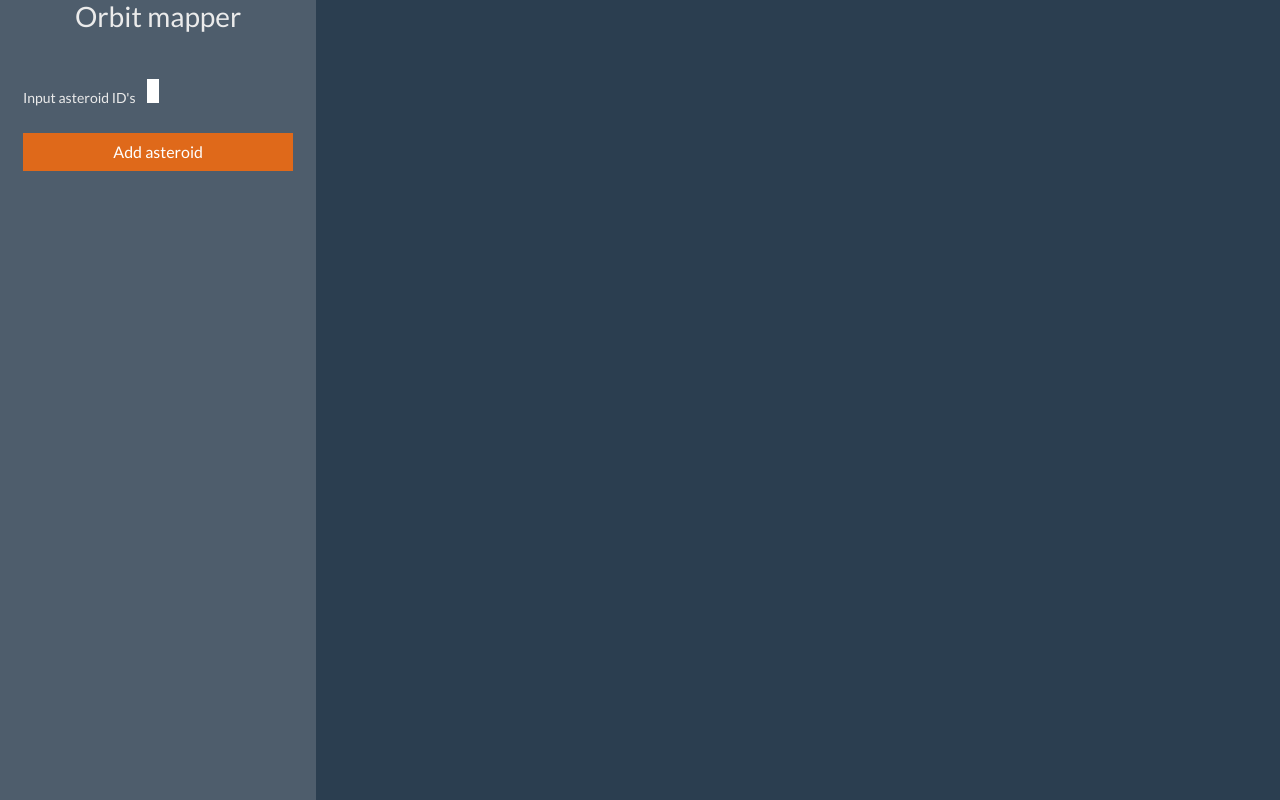
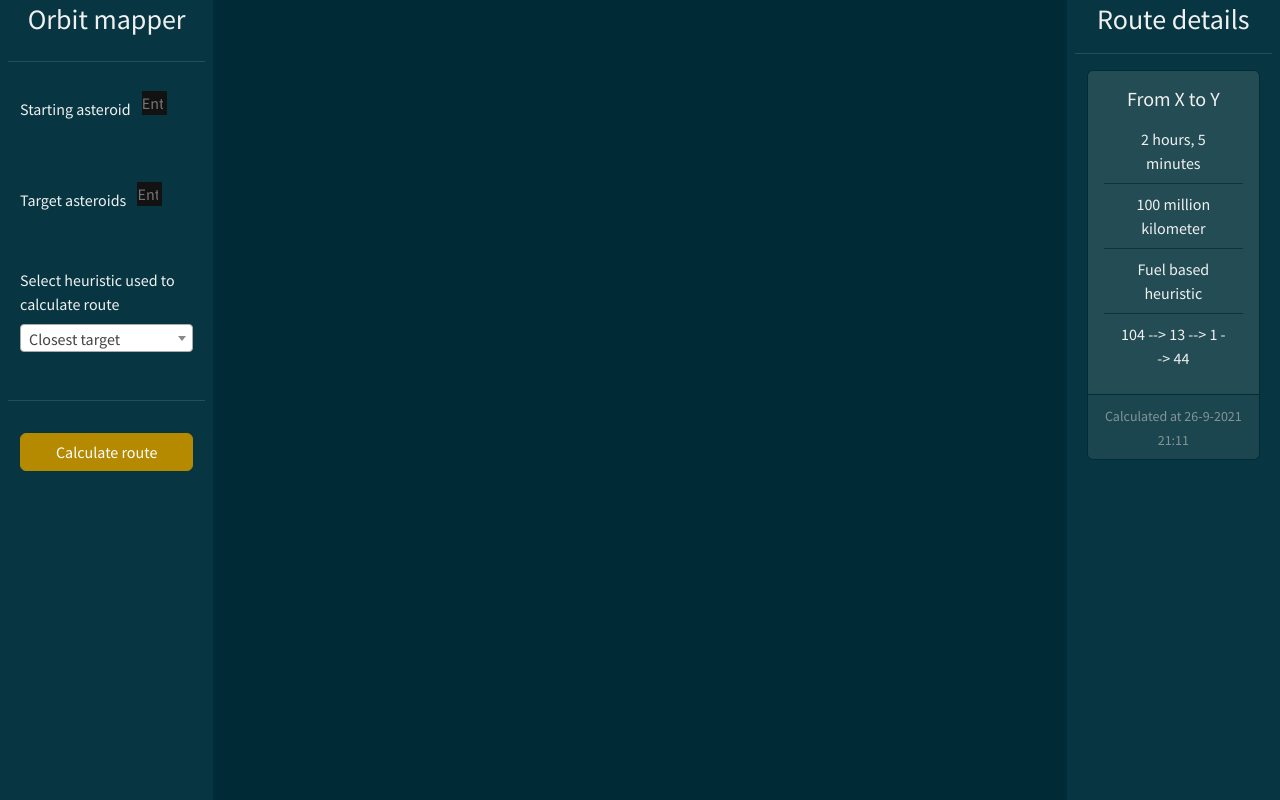
Before and after one commit to MichaelVerdegaal/InfluenceOrbitMapper, a Flask app: page / in a window 1280 px wide. Run offline with Flask 2, Linux system fonts and the light colour scheme; style sheets or scripts are compiled from the project's sources; parts of the project's set-up code (start-up, migrations or seed data) failed here and were passed over; some libraries are stand-ins or nearby versions.

Commit message:
Update sidebar content

```diff
--- a/viewer/frontend/static/sass/base/_base.sass
+++ b/viewer/frontend/static/sass/base/base.sass
@@ -3,5 +3,5 @@
 html
   height: 100%
 
-p, span
+p, label, span, h1, h2, h3, h4, h5, h6
   color: $textwhite
--- a/viewer/frontend/static/sass/components/sidebar.sass
+++ b/viewer/frontend/static/sass/components/sidebar.sass
@@ -1,8 +1,6 @@
-#sidebar-container
-  padding-left: 0
-
-  #sidebarTitle
-    text-align: center
+.sidebarTitle
+  text-align: center
+  margin-top: 0.2rem
 
 
 .sidebarInput
@@ -17,4 +15,4 @@
 
 .sidebarInputGroup
   margin-top: 0.5rem
-  margin-bottom: 1rem
+  margin-bottom: 2rem
--- a/viewer/frontend/static/sass/main.sass
+++ b/viewer/frontend/static/sass/main.sass
@@ -1,3 +1,5 @@
 @import 'base/base'
 
 @import 'components/sidebar'
+
+@import 'pages/main_viewer'
--- /dev/null
+++ b/viewer/frontend/static/sass/pages/main_viewer.sass
@@ -0,0 +1,6 @@
+#content-container
+  padding-left: 0
+  padding-right: 0
+
+.card-title
+  text-align: center
--- a/viewer/frontend/templates/base.html
+++ b/viewer/frontend/templates/base.html
@@ -11,8 +11,9 @@
     {#    <link rel="icon" href="{{ url_for('static', filename='images/brand-logo-favicon.png') }}">#}
 
     <!-- Bootstrap 5 + Bootswatch theme-->
-    <link rel="stylesheet" href="https://cdn.jsdelivr.net/npm/bootswatch@4.5.2/dist/superhero/bootstrap.min.css"
-          integrity="sha384-HnTY+mLT0stQlOwD3wcAzSVAZbrBp141qwfR4WfTqVQKSgmcgzk+oP0ieIyrxiFO" crossorigin="anonymous">
+    <link rel="stylesheet" href="https://cdnjs.cloudflare.com/ajax/libs/bootswatch/5.1.1/solar/bootstrap.min.css"
+          integrity="sha512-OquBRrYVEj+u1aovfPXO4gnM6+eN/DCTkywhDEZgxf/qr8Sw93gL9mlIOEosKk/AVJi2mAIpwwpDqvF5kry3Bw=="
+          crossorigin="anonymous" referrerpolicy="no-referrer"/>
     <script src="https://cdn.jsdelivr.net/npm/bootstrap@5.0.2/dist/js/bootstrap.bundle.min.js"
             integrity="sha384-MrcW6ZMFYlzcLA8Nl+NtUVF0sA7MsXsP1UyJoMp4YLEuNSfAP+JcXn/tWtIaxVXM"
             crossorigin="anonymous"></script>
--- a/viewer/frontend/templates/main_viewer.html
+++ b/viewer/frontend/templates/main_viewer.html
@@ -4,48 +4,113 @@
     <title>Orbit Mapper</title>
     <script src="{{ url_for('static', filename='js/asteroid.js') }}"></script>
 
-    <div class="container-fluid" id="sidebar-container">
+    <div class="container-fluid" id="content-container">
         <div class="row flex-nowrap">
-            <div class="col-auto col-md-3 col-xl-3 px-sm-2 px-0 bg-dark">
+            <!-- Sidebar content -->
+            <div class="col-auto col-md-3 col-xl-2 px-sm-2 px-0 bg-dark">
                 <div class="d-flex flex-column min-vh-100">
-                    <!-- Starting from here, enter sidebar content -->
-                    <h3 id="sidebarTitle">Orbit mapper</h3>
-                    <br>
+                    <h3 class="sidebarTitle">Orbit mapper</h3>
+                    <hr>
 
                     <div class="container-fluid sidebarInputGroup">
-                        <label for="asteroidIdInput" class="form-label">Input asteroid ID's</label>
-                        <select class="js-example-basic-multiple sidebarInput" id="asteroidIdInput"
+                        <label for="asteroidStartInput" class="form-label">Starting asteroid</label>
+                        <select class="js-example-basic-multiple sidebarInput" id="asteroidStartInput"
                                 multiple="multiple"></select>
+                    </div>
+
+                    <div class="container-fluid sidebarInputGroup">
+                        <label for="asteroidTargetInput" class="form-label">Target asteroids</label>
+                        <select class="js-example-basic-multiple sidebarInput" id="asteroidTargetInput"
+                                multiple="multiple"></select>
+
+                    </div>
+
+                    <div class="container-fluid sidebarInputGroup">
+                        <label for="asteroidTargetInput" class="form-label">Select heuristic used to calculate
+                            route</label>
+                        <select class="js-example-basic-single sidebarInput" name="state" id="heuristicInput">
+                            <option value="distance">Closest target</option>
+                        </select>
+                    </div>
+
+                    <hr>
+                    <div class="container-fluid sidebarInputGroup">
                         <button class="btn btn-primary sidebarBtn" type="button" id="addAsteroidBtn">
-                            Add asteroid
+                            Calculate route
                         </button>
                     </div>
-
 
                 </div>
             </div>
 
+            <!-- 3D view content -->
+            <div class="col py-3" id="view-container">
+                <p id="filler"></p>
+            </div>
 
-            <div class="col py-3" id="content-container">
-                <!-- Starting from here, enter content -->
-                <p id="filler"></p>
+            <!-- Details content -->
+            <div class="col-auto col-md-3 col-xl-2 px-sm-2 px-0 bg-dark">
+                <h3 class="sidebarTitle">Route details</h3>
+                <hr>
+
+                <div class="container-fluid sidebarInputGroup">
+                    <div class="card text-center">
+                        <div class="card-body">
+                            <h5 class="card-title">From X to Y</h5>
+                            <ul class="list-group list-group-flush card-list">
+                                <li class="list-group-item">
+                                    <p class="card-text">2 hours, 5 minutes</p>
+                                </li>
+                                <li class="list-group-item">
+                                    <p class="card-text">100 million kilometer</p>
+                                </li>
+                                <li class="list-group-item">
+                                    <p class="card-text">Fuel based heuristic</p>
+                                </li>
+                                <li class="list-group-item">
+                                    <p class="card-text">104 --> 13 --> 1 --> 44</p>
+                                </li>
+                            </ul>
+
+                        </div>
+                        <div class="card-footer">
+                            <small class="text-muted">Calculated at 26-9-2021 21:11</small>
+                        </div>
+                    </div>
                 </div>
             </div>
         </div>
 
         <script>
+            $(document).ready(function () {
                 document.querySelector('#addAsteroidBtn').addEventListener("click", (e) => {
                     let urlBase = "{{ url_for('get_asteroids') }}";
                     asteroidGet(urlBase);
                 });
 
-        $("#asteroidIdInput").select2({
+                $("#asteroidStartInput").select2({
+                    placeholder: "Enter asteroid ID",
                     theme: "bootstrap-5",
                     containerCssClass: "select2--small", // For Select2 v4.0
                     width: 'style',
                     tags: true,
-            tokenSeparators: [',', ' ']
-        })
+                    tokenSeparators: [',', ' '],
+                });
+
+                $("#asteroidTargetInput").select2({
+                    placeholder: "Enter asteroid ID",
+                    theme: "bootstrap-5",
+                    containerCssClass: "select2--small", // For Select2 v4.0
+                    width: 'style',
+                    tags: true,
+                    tokenSeparators: [',', ' '],
+                });
+
+
+                $('#heuristicInput').select2({
+                    minimumResultsForSearch: Infinity
+                });
+            });
         </script>
 
 {% endblock %}
```
Lines whose indentation alone changed are shown as unchanged.
